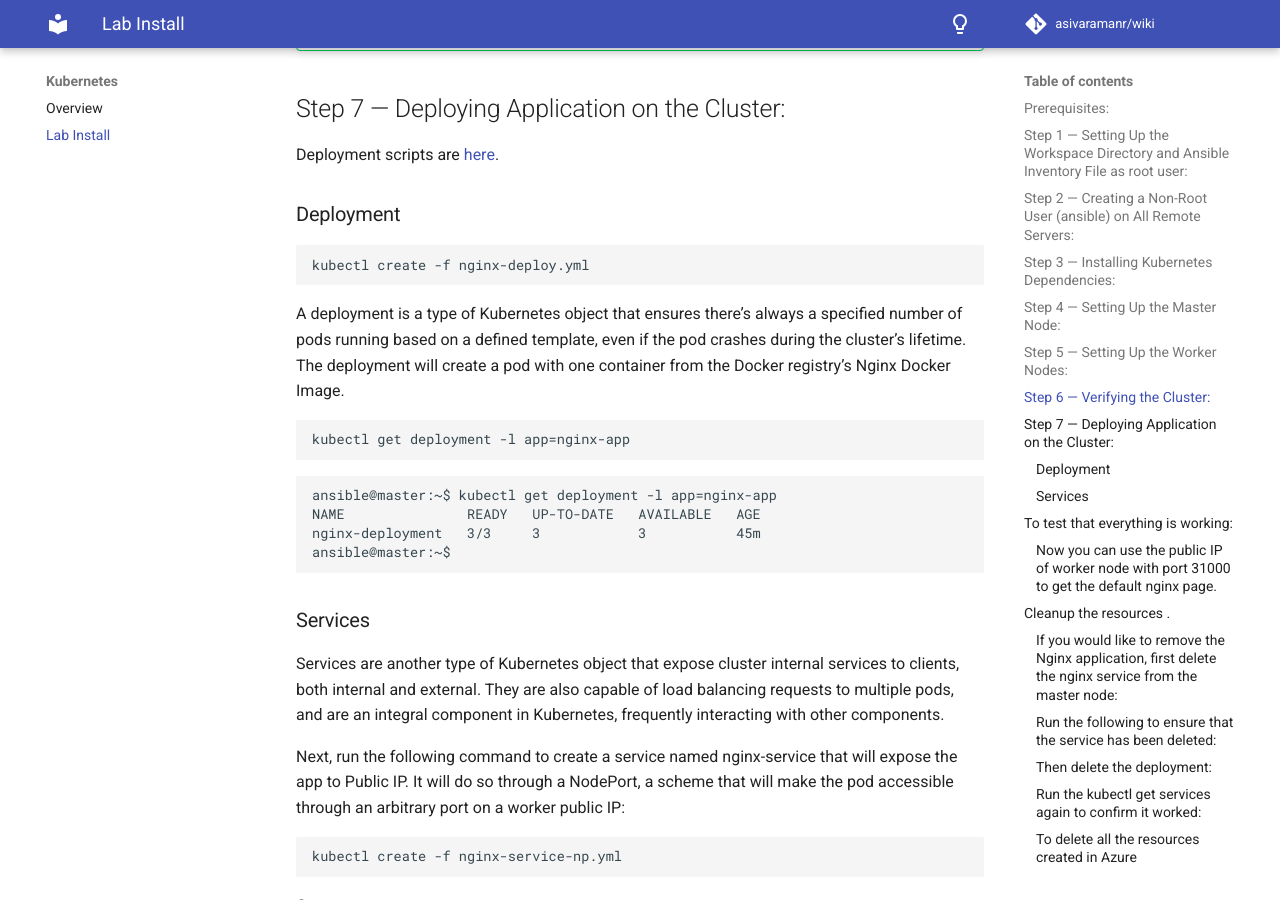
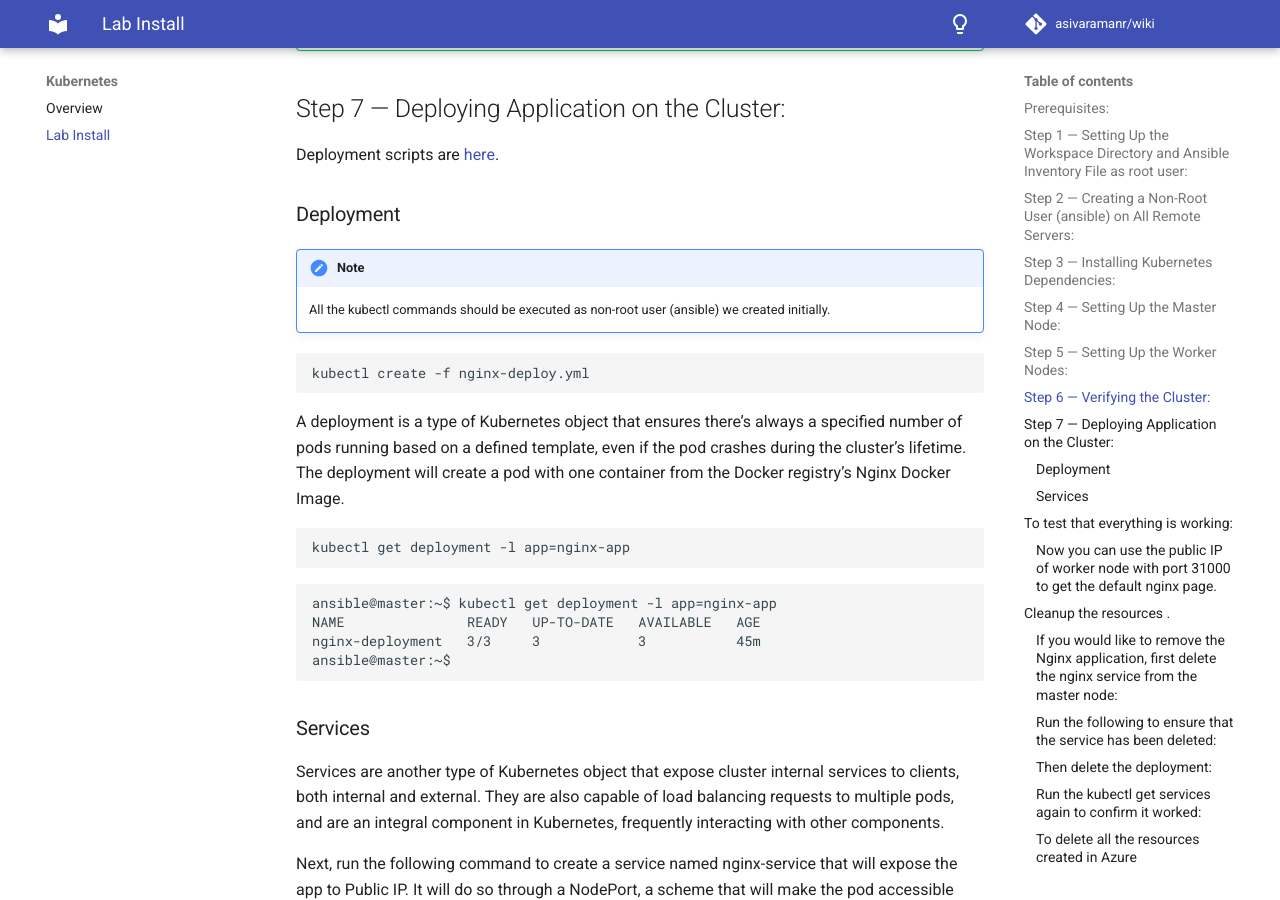
Before and after one commit to asivaramanr/wiki, an MkDocs documentation site: the page built from docs/Kubernetes/Installing_Kubernetes.md, in a window 1280 px wide and 900 px high, scrolled down 2838 px. Built offline with MkDocs 1.6.1 and Material for MkDocs 9.7.7, drawn with Linux system fonts in a browser that asks for light colours; comment, search, counter and statistics services are not loaded.

Commit message:
added noteadded note

````diff
--- a/docs/Kubernetes/Installing_Kubernetes.md
+++ b/docs/Kubernetes/Installing_Kubernetes.md
@@ -110,6 +110,9 @@ Deployment scripts are [here](https://github.com/asivaramanr/VisualStudio/tree/m
 
 ### Deployment
 
+!!! note
+    All the kubectl commands should be executed as non-root user (ansible) we created initially.
+
 ```
 kubectl create -f nginx-deploy.yml
 ```
````
